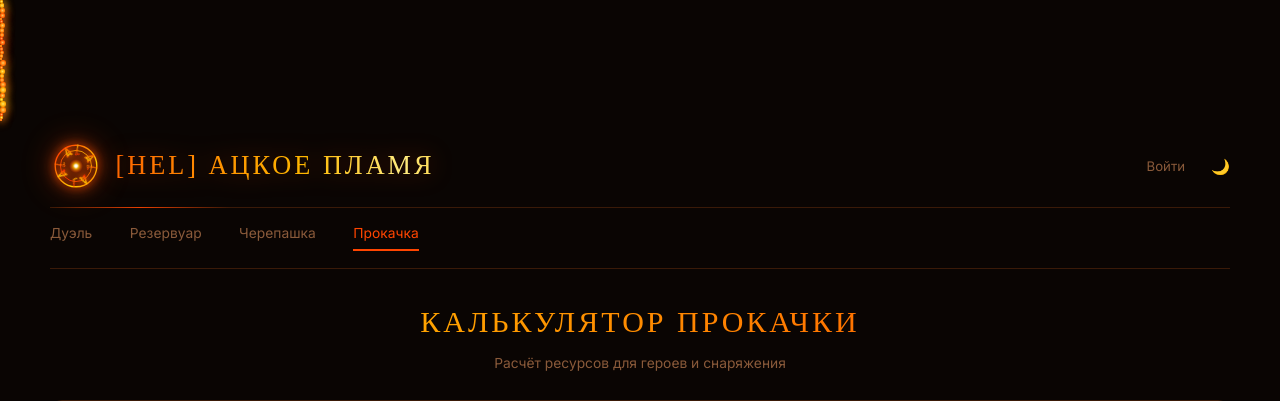
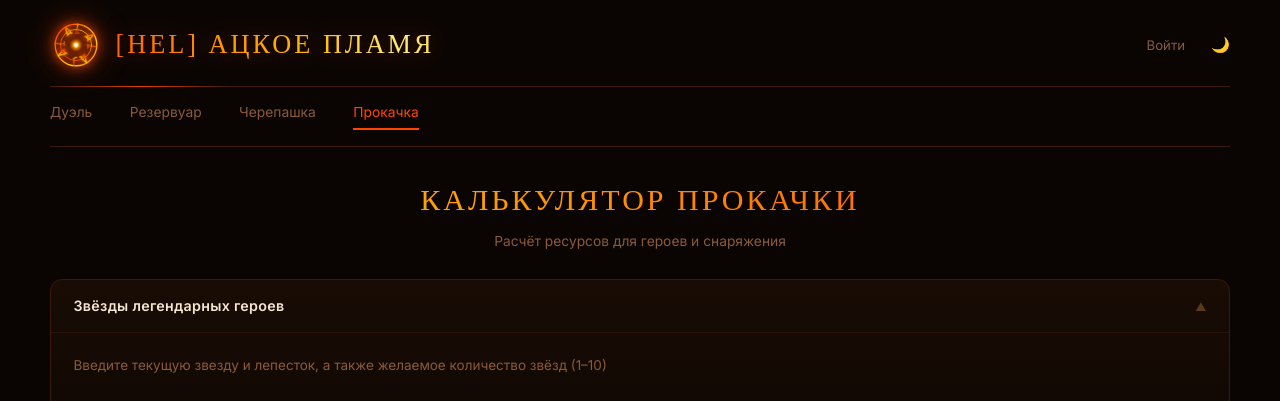
Before and after one commit to paradigmaafk-boop/e-hell, a Flask app: page /hero-calculator in a window 1280 px wide. Shown: the top 401 px of the page. Run offline with Flask 3, Linux system fonts and the light colour scheme; some libraries are stand-ins or nearby versions; some web fonts are replaced.

Commit message:
Update style.css

```diff
--- a/static/style.css
+++ b/static/style.css
@@ -30,6 +30,12 @@
 }
 
 body { position: relative; }
+
+/* Скрыть любые висячие .ember / .embers на всякий случай */
+.embers,
+.ember {
+    display: none !important;
+}
 
 /* ============================================================
    ОБЁРТКА
@@ -569,7 +575,7 @@
 }
 
 /* ============================================================
-   КНОПКИ ОБЩИЕ
+   КНОПКИ
    ============================================================ */
 .btn {
     display: inline-flex;
@@ -598,9 +604,7 @@
     color: #1a0f05;
     font-weight: 700;
 }
-.btn-primary:hover {
-    color: #1a0f05;
-}
+.btn-primary:hover { color: #1a0f05; }
 .btn-small {
     padding: 0.35rem 0.9rem;
     font-size: 0.78rem;
@@ -653,9 +657,7 @@
     font-weight: 500;
     transition: color 0.2s ease;
 }
-td.name-cell a:hover {
-    color: var(--accent-warm);
-}
+td.name-cell a:hover { color: var(--accent-warm); }
 td.points-cell {
     color: var(--accent-warm);
     font-weight: 700;
```
